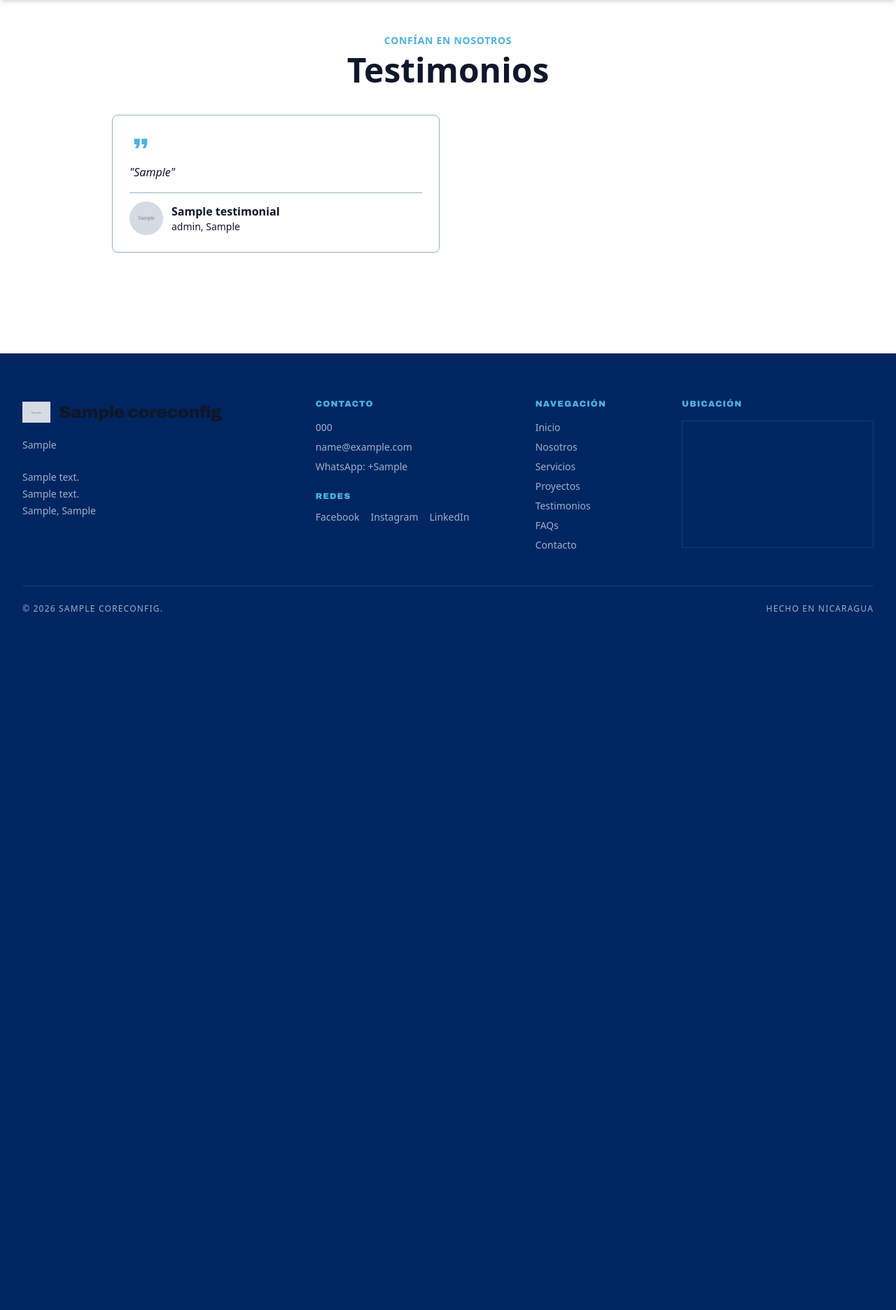
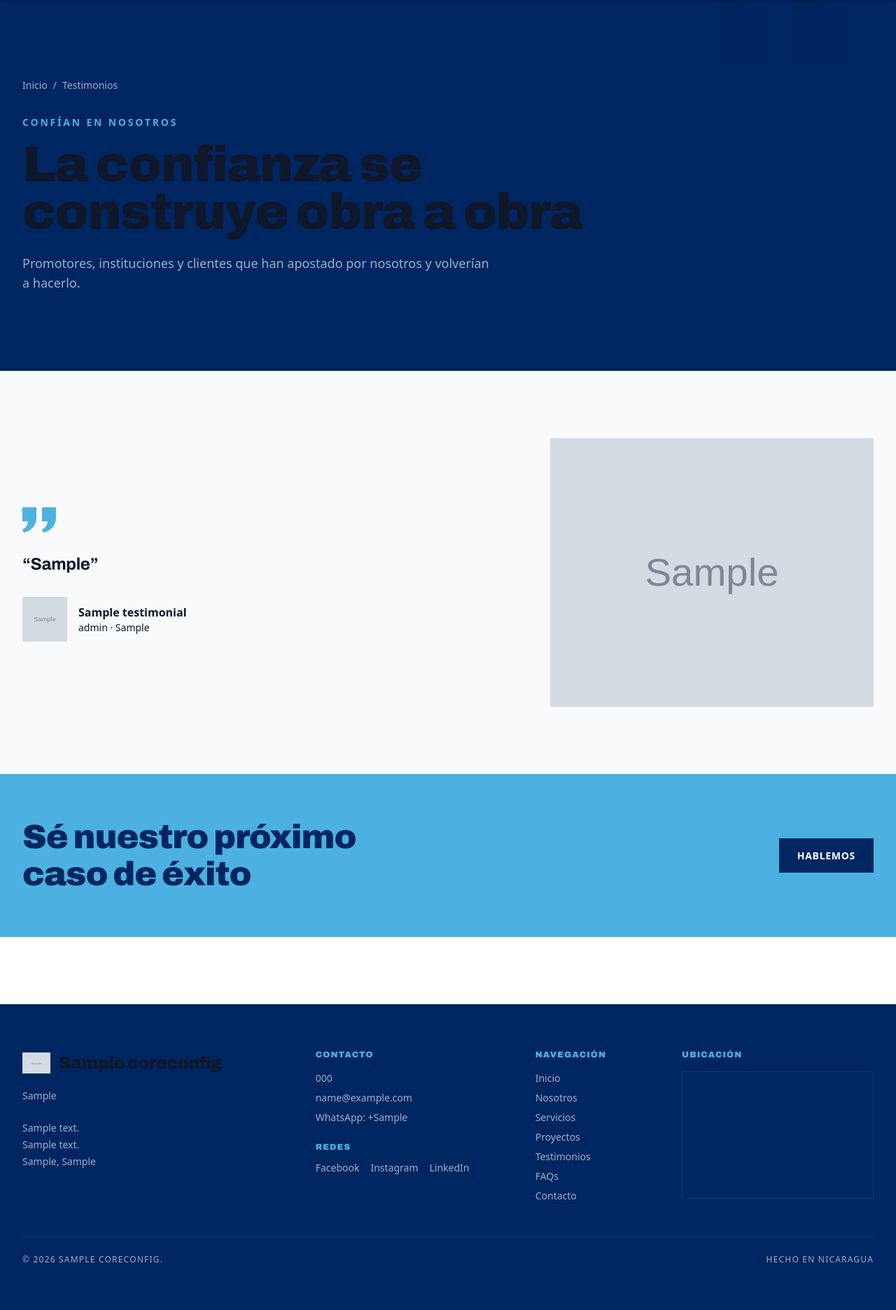
Before and after one commit to devbenja/cms-django, a Django app: template templates/testimonials/testimonial_list.html in a window 1280 px wide. Shown: the part 113-1985 px from the top of the page at 70% size. Before the commit the page ends 987 px from the top, so only its background shows below. Run offline with Django 5.2, Linux system fonts and the light colour scheme; the template is opened without the code that fills it: values that come from a table or form of the project are taken from there, others are empty; tables that the repository leaves empty hold one stand-in row (values such as "Sample post"); grey boxes marked "Sample" are stand-in pictures; data that the repository does not hold is empty; some libraries are stand-ins or nearby versions.

Commit message:
feat(ui): rediseño editorial de Testimonios (rejilla industrial)
Cabecera oscura con comilla fantasma, testimonio destacado a ancho
completo y rejilla con lineas divisorias en lugar de cards redondeadas,
alineado al estilo de la home.

Co-Authored-By: Claude Opus 4.8 <noreply@anthropic.com>

```diff
--- a/templates/testimonials/testimonial_list.html
+++ b/templates/testimonials/testimonial_list.html
@@ -1,42 +1,136 @@
 {% extends 'base.html' %}
 
-{% block title %}Testimonios — {{ site_config.site_name|default:"Constructora" }}{% endblock %}
+{% block title %}Testimonios — {{ site_config.site_name }}{% endblock %}
+{% block meta_description %}Lo que dicen nuestros clientes sobre las obras que hemos construido junto a ellos.{% endblock %}
 
 {% block content %}
-<section class="max-w-5xl mx-auto px-4 sm:px-6 lg:px-8 py-12">
-  <div class="mb-10 text-center">
-    <p class="text-cms-brand-secondary text-sm font-semibold uppercase tracking-wider mb-2">Confían en nosotros</p>
-    <h1 class="text-3xl md:text-5xl font-bold text-cms-text-primary font-data">Testimonios</h1>
+<!-- ============================================================
+     Cabecera editorial
+     ============================================================ -->
+<section class="relative bg-cms-surface-dark text-cms-text-inverse overflow-hidden">
+  <span aria-hidden="true"
+        class="ghost-mark absolute -top-24 right-2 md:right-10 text-[18rem] md:text-[30rem] text-cms-text-inverse opacity-5">
+    &ldquo;
+  </span>
+
+  <div class="relative max-w-7xl mx-auto px-4 sm:px-6 lg:px-8 py-20 md:py-28">
+    <nav aria-label="Breadcrumb" class="mb-8">
+      <ol class="flex items-center gap-2 text-sm text-cms-border">
+        <li><a href="/" class="hover:text-cms-brand-secondary transition-colors">Inicio</a></li>
+        <li aria-hidden="true">/</li>
+        <li class="text-cms-text-inverse">Testimonios</li>
+      </ol>
+    </nav>
+
+    <p class="eyebrow mb-4">Confían en nosotros</p>
+    <h1 class="h-display max-w-4xl">La confianza se construye obra a obra</h1>
+    <p class="text-lg text-cms-border max-w-2xl mt-6">
+      Promotores, instituciones y clientes que han apostado por nosotros y volverían a hacerlo.
+    </p>
   </div>
+</section>
+
 {% if testimonials %}
-    <div class="grid grid-cols-1 md:grid-cols-2 gap-6">
-      {% for t in testimonials %}
-        <div class="bg-cms-surface rounded-lg p-6 shadow-sm border border-cms-border">
-          <svg class="w-8 h-8 text-cms-brand-secondary mb-3" fill="currentColor" viewBox="0 0 24 24"><path d="M6 17h3l2-4V7H5v6h3zm8 0h3l2-4V7h-6v6h3z"/></svg>
-          <p class="text-text-cms-text-primary italic mb-4 leading-relaxed">"{{ t.quote }}"</p>
-          <div class="flex items-center gap-3 pt-3 border-t border-cms-border">
-            {% if t.client_photo %}
-              <img src="{{ t.client_photo.url }}" alt="{{ t.client_name }}" class="w-12 h-12 rounded-full object-cover">
+{% with featured=testimonials.0 %}
+<!-- ============================================================
+     Testimonio destacado
+     ============================================================ -->
+<section class="bg-cms-surface-alt">
+  <div class="max-w-7xl mx-auto px-4 sm:px-6 lg:px-8 py-16 md:py-24">
+    <div class="grid grid-cols-1 lg:grid-cols-5 gap-10 items-center">
+      <div class="lg:col-span-3">
+        <svg class="w-12 h-12 text-cms-brand-secondary mb-6" fill="currentColor" viewBox="0 0 24 24" aria-hidden="true">
+          <path d="M9.983 3v7.391c0 5.704-3.731 9.57-8.983 10.609l-.995-2.151c2.432-.917 3.995-3.638 3.995-5.849h-4v-10h9.983zm14.017 0v7.391c0 5.704-3.748 9.57-9 10.609l-.996-2.151c2.433-.917 3.996-3.638 3.996-5.849h-3.983v-10h9.983z"/>
+        </svg>
+        <p class="h-card font-display text-cms-text-primary leading-tight">
+          &ldquo;{{ featured.quote }}&rdquo;
+        </p>
+        <div class="flex items-center gap-4 mt-8">
+          {% if featured.client_photo %}
+          <img src="{{ featured.client_photo.url }}" alt="{{ featured.client_name }}"
+               class="w-16 h-16 object-cover">
           {% else %}
-              <div class="w-12 h-12 rounded-full bg-cms-brand-secondary-soft flex items-center justify-center text-cms-brand-primary font-semibold">
-                {{ t.client_name|slice:":1"|upper }}
-              </div>
+          <span class="w-16 h-16 flex items-center justify-center bg-cms-brand-secondary text-cms-surface-dark font-display text-2xl">
+            {{ featured.client_name|slice:":1"|upper }}
+          </span>
           {% endif %}
           <div>
-              <p class="font-semibold text-cms-text-primary">{{ t.client_name }}</p>
-              {% if t.client_role or t.client_company %}
-                <p class="text-sm text-text-cms-text-secondary">{% if t.client_role %}{{ t.client_role }}{% endif %}{% if t.client_role and t.client_company %}, {% endif %}{% if t.client_company %}{{ t.client_company }}{% endif %}</p>
-              {% endif %}
-              {% if t.related_work %}
-                <p class="text-xs text-text-cms-text-muted mt-1">Proyecto: <a href="{% url 'portfolio_detail' t.related_work.slug %}" class="text-cms-brand-primary hover:underline">{{ t.related_work.title }}</a></p>
+            <p class="font-semibold text-cms-text-primary">{{ featured.client_name }}</p>
+            <p class="text-sm text-text-cms-text-secondary">
+              {{ featured.client_role }}{% if featured.client_company %} · {{ featured.client_company }}{% endif %}
+            </p>
+          </div>
+        </div>
+      </div>
+      <div class="lg:col-span-2">
+        {% if featured.client_photo %}
+        <img src="{{ featured.client_photo.url }}" alt="{{ featured.client_name }}"
+             class="w-full h-72 lg:h-96 object-cover">
+        {% else %}
+        <div class="w-full h-72 lg:h-96 bg-cms-surface-dark flex items-center justify-center">
+          <span class="ghost-mark text-[10rem] text-cms-text-inverse opacity-10">&ldquo;</span>
+        </div>
         {% endif %}
       </div>
     </div>
   </div>
+</section>
+
+<!-- ============================================================
+     Rejilla de testimonios (lineas divisorias, sin cards)
+     ============================================================ -->
+{% if testimonials|length > 1 %}
+<section class="max-w-7xl mx-auto px-4 sm:px-6 lg:px-8 py-16 md:py-24">
+  <div class="grid grid-cols-1 md:grid-cols-2 lg:grid-cols-3 gap-px bg-cms-border border border-cms-border">
+    {% for t in testimonials|slice:"1:" %}
+    <article class="bg-cms-canvas p-8 md:p-10 flex flex-col">
+      <svg class="w-8 h-8 text-cms-brand-secondary mb-5" fill="currentColor" viewBox="0 0 24 24" aria-hidden="true">
+        <path d="M9.983 3v7.391c0 5.704-3.731 9.57-8.983 10.609l-.995-2.151c2.432-.917 3.995-3.638 3.995-5.849h-4v-10h9.983zm14.017 0v7.391c0 5.704-3.748 9.57-9 10.609l-.996-2.151c2.433-.917 3.996-3.638 3.996-5.849h-3.983v-10h9.983z"/>
+      </svg>
+      <p class="text-lg text-cms-text-primary leading-relaxed flex-1">
+        &ldquo;{{ t.quote }}&rdquo;
+      </p>
+      <div class="flex items-center gap-4 mt-8 pt-6 border-t border-cms-border">
+        {% if t.client_photo %}
+        <img src="{{ t.client_photo.url }}" alt="{{ t.client_name }}"
+             class="w-12 h-12 object-cover">
+        {% else %}
+        <span class="w-12 h-12 flex items-center justify-center bg-cms-brand-secondary-soft text-cms-brand-primary font-display text-lg">
+          {{ t.client_name|slice:":1"|upper }}
+        </span>
+        {% endif %}
+        <div class="min-w-0">
+          <p class="font-semibold text-cms-text-primary truncate">{{ t.client_name }}</p>
+          <p class="text-sm text-text-cms-text-secondary truncate">
+            {{ t.client_role }}{% if t.client_company %} · {{ t.client_company }}{% endif %}
+          </p>
+          {% if t.related_work %}
+          <a href="{% url 'portfolio_detail' t.related_work.slug %}"
+             class="text-sm text-cms-brand-secondary hover:underline">
+            Ver obra relacionada →
+          </a>
+          {% endif %}
+        </div>
+      </div>
+    </article>
     {% endfor %}
   </div>
+</section>
+{% endif %}
+{% endwith %}
 {% else %}
-    <p class="text-center text-text-cms-text-secondary py-16">Aún no hay testimonios publicados.</p>
+<section class="max-w-4xl mx-auto px-4 sm:px-6 lg:px-8 py-24 text-center">
+  <p class="text-lg text-text-cms-text-secondary">Aún no hay testimonios publicados.</p>
+</section>
 {% endif %}
+
+<!-- ============================================================
+     CTA final
+     ============================================================ -->
+<section class="bg-cms-brand-secondary">
+  <div class="max-w-7xl mx-auto px-4 sm:px-6 lg:px-8 py-16 flex flex-col md:flex-row md:items-center md:justify-between gap-6">
+    <h2 class="h-section text-cms-surface-dark max-w-xl">Sé nuestro próximo caso de éxito</h2>
+    <a href="{% url 'page-contact' 'contacto' %}" class="btn-primary">Hablemos</a>
+  </div>
 </section>
 {% endblock %}
```
Lines whose indentation alone changed are shown as unchanged.
